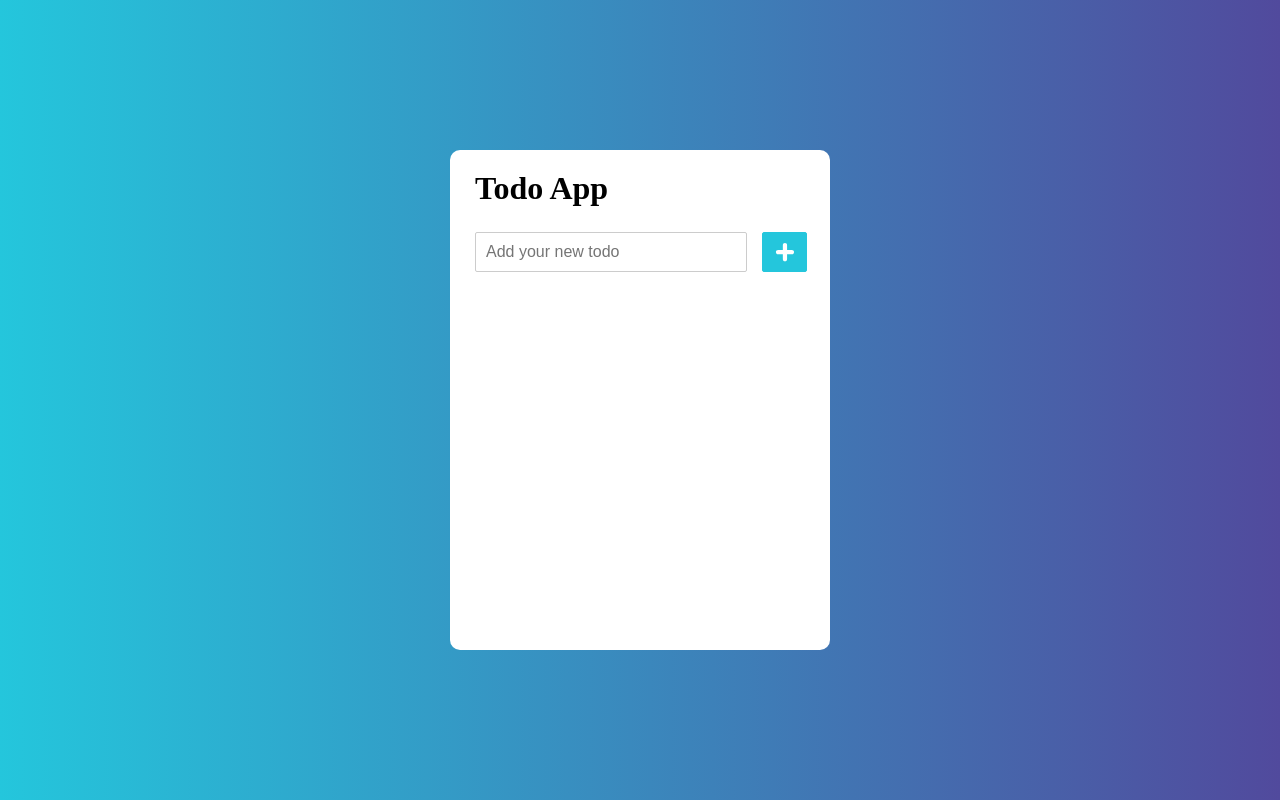
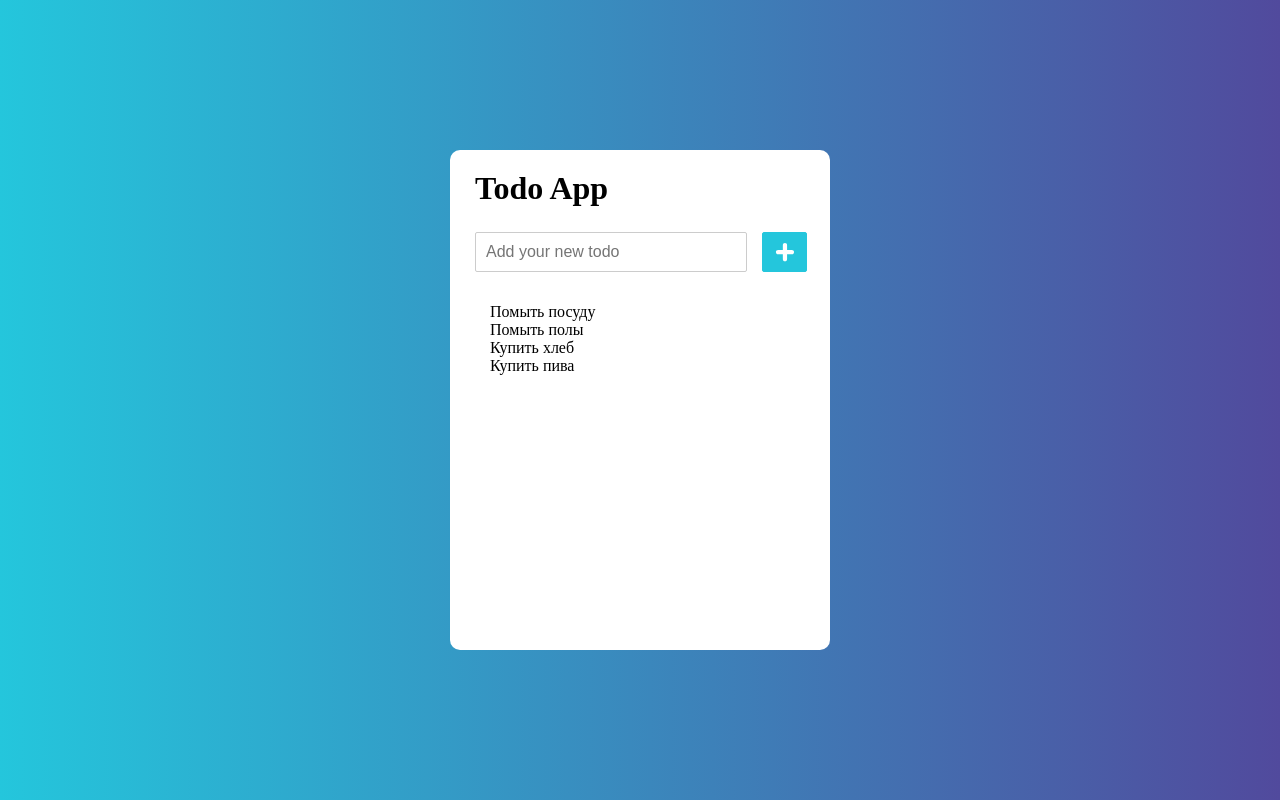
Before and after one commit to awerenion/Todo-List, a Vue app: page / in a window 1280 px wide. Built offline with nearby package versions, Linux system fonts and the light colour scheme.

Commit message:
add tasklist

```diff
--- /dev/null
+++ b/src/components/ListItem.vue
@@ -0,0 +1,16 @@
+<template>
+  <div>
+    {{ todo.task }}
+  </div>
+</template>
+
+<script>
+export default {
+  props: {
+    todo: {
+      Object: true,
+      required: true
+    }
+  }
+}
+</script>
--- /dev/null
+++ b/src/components/TaskList.vue
@@ -0,0 +1,25 @@
+<template>
+  <div>
+    <ul>
+      <ListItem
+      v-for="todo of todos"
+      v-bind:todo="todo"
+      v-bind:key="todo"/>
+    </ul>
+  </div>
+</template>
+
+<script>
+import ListItem from '@/components/ListItem'
+
+export default {
+  props: ['todos'],
+  components: {
+    ListItem
+  }
+
+}
+</script>
+
+<style scoped>
+</style>
--- a/src/components/TodoBlank.vue
+++ b/src/components/TodoBlank.vue
@@ -2,15 +2,28 @@
   <div class="blanc">
     <h1 class="title">Todo App</h1>
     <TodoInput />
+    <TaskList v-bind:todos="todos" />
   </div>
 </template>
 
 <script>
 import TodoInput from '@/components/TodoInput'
+import TaskList from '@/components/TaskList'
 
 export default {
+  data () {
+    return {
+      todos: [
+        { id: 1, task: 'Помыть посуду' },
+        { id: 2, task: 'Помыть полы' },
+        { id: 3, task: 'Купить хлеб' },
+        { id: 4, task: 'Купить пива' }
+      ]
+    }
+  },
   components: {
-    TodoInput
+    TodoInput,
+    TaskList
   }
 }
 </script>
```
